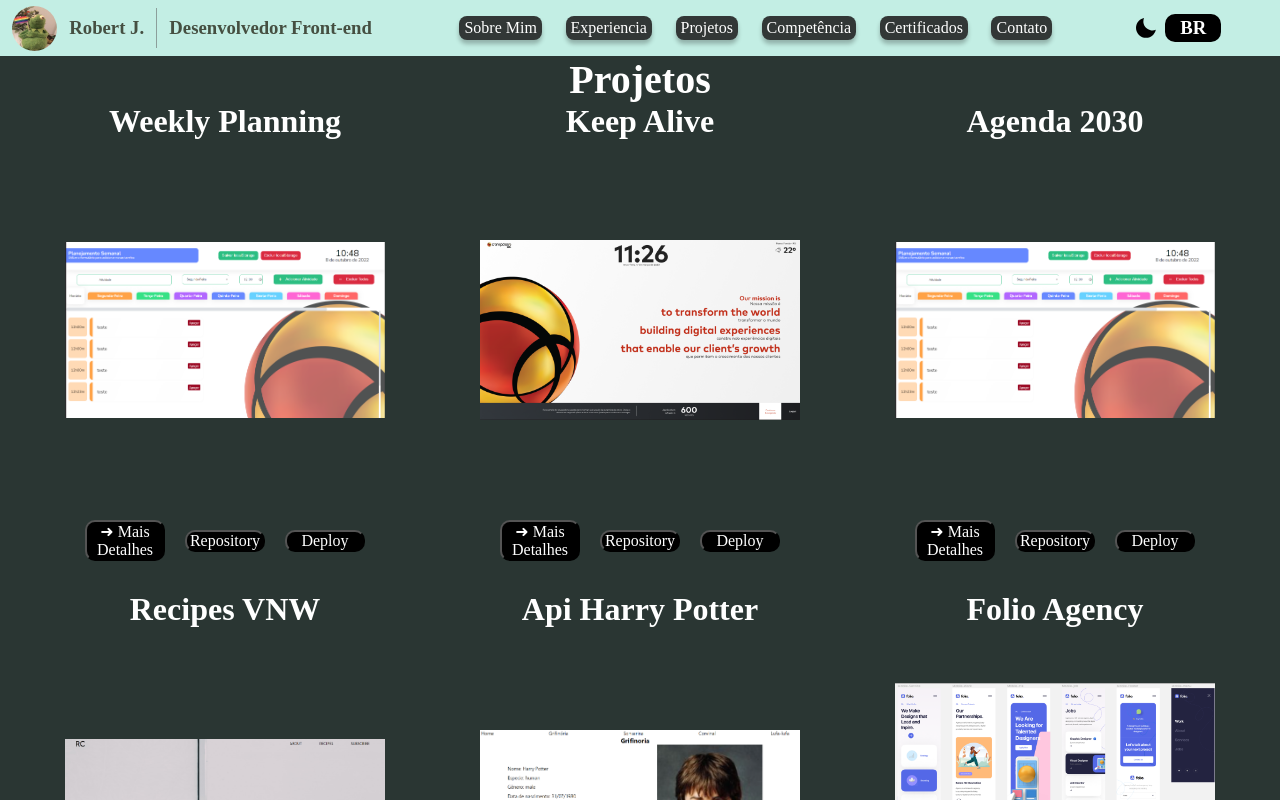
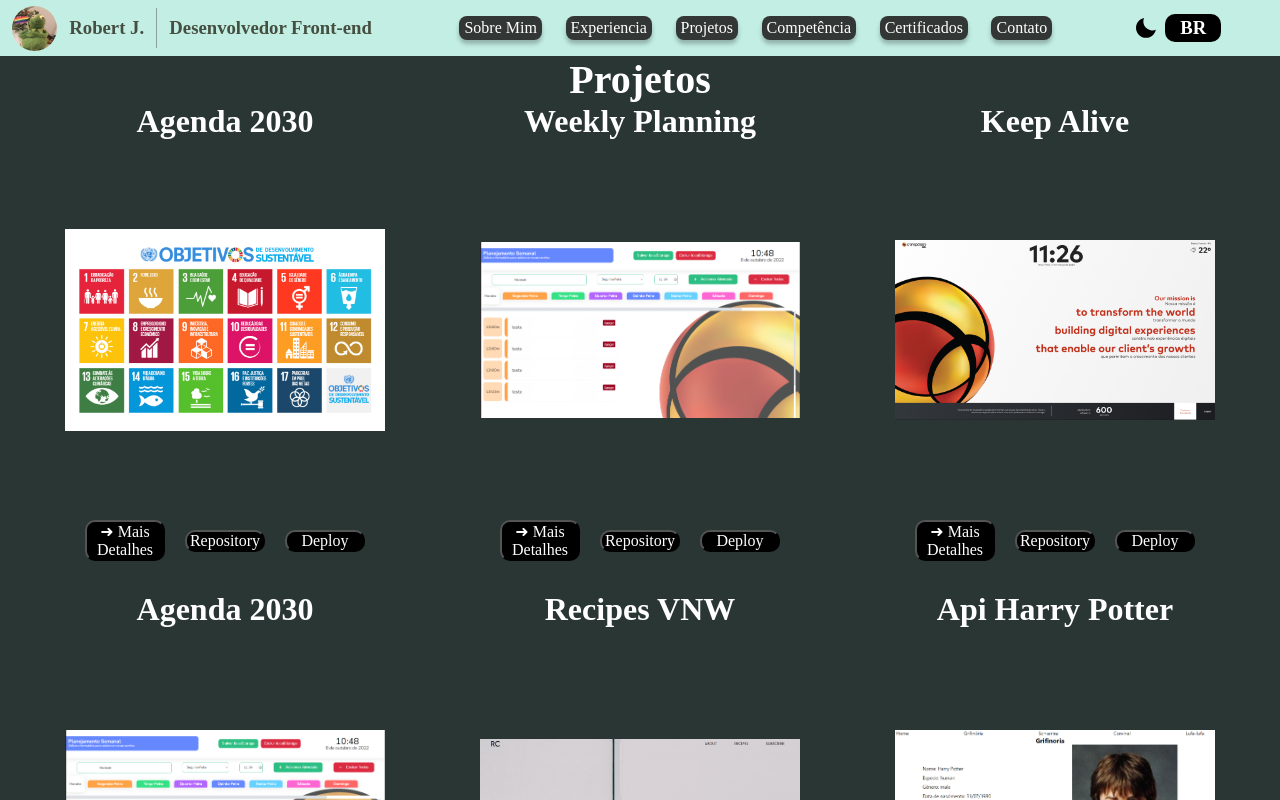
Before and after one commit to KermitTheSapo/my-portfolio, a React (Create React App) app: page /projects in a window 1280 px wide. Shown: the top 800 px of the page. Built offline with nearby package versions, Linux system fonts and the light colour scheme; a web font is replaced by a local one.

Commit message:
:sparkles: feat: updating the projects page

```diff
--- a/src/Components/projects/projects.js
+++ b/src/Components/projects/projects.js
@@ -17,6 +17,7 @@ import TodoList from "../../assets/imgs/projects/todolist.png"
 import StarWars from "../../assets/imgs/projects/starWars.png"
 import Portflow from "../../assets/imgs/projects/portflow.png"
 import Crespos from "../../assets/imgs/projects/crespos.png"
+import ODS from "../../assets/imgs/projects/ods.png"
 
 
 
@@ -32,6 +33,16 @@ export default function Projects(){
         <S.Section>
             <S.Titulo>Projetos</S.Titulo>
             <S.SectionProjects>
+                <S.ProjectDiv>
+                    <S.Name>Agenda 2030</S.Name>
+                    <S.Img src={ODS} alt="aaa" />
+                    <S.ButtonsDiv>
+                        <S.DetalhesBtn onClick={Modal}>&#10140; Mais Detalhes</S.DetalhesBtn>
+                        <S.RepositoryLink href="https://github.com/KermitTheSapo/agenda-2030" target="_blank"><S.RepositoryBtn>Repository</S.RepositoryBtn></S.RepositoryLink>
+                        <S.DeployLink href="https://agenda-2030.vercel.app/" target="_blank"><S.DeployBtn>Deploy</S.DeployBtn></S.DeployLink>
+                    </S.ButtonsDiv>
+                    {open && <S.Paragraph>Um site com exemplos de Objetivos de Desenvolvimento Sustentável</S.Paragraph>}
+                </S.ProjectDiv>
                 <S.ProjectDiv>
                     <S.Name>Weekly Planning</S.Name>
                     <S.Img src={weeklyPlanning} alt="aaa" />
```
Also changed, not shown: src/assets/imgs/projects/ods.png (added).
